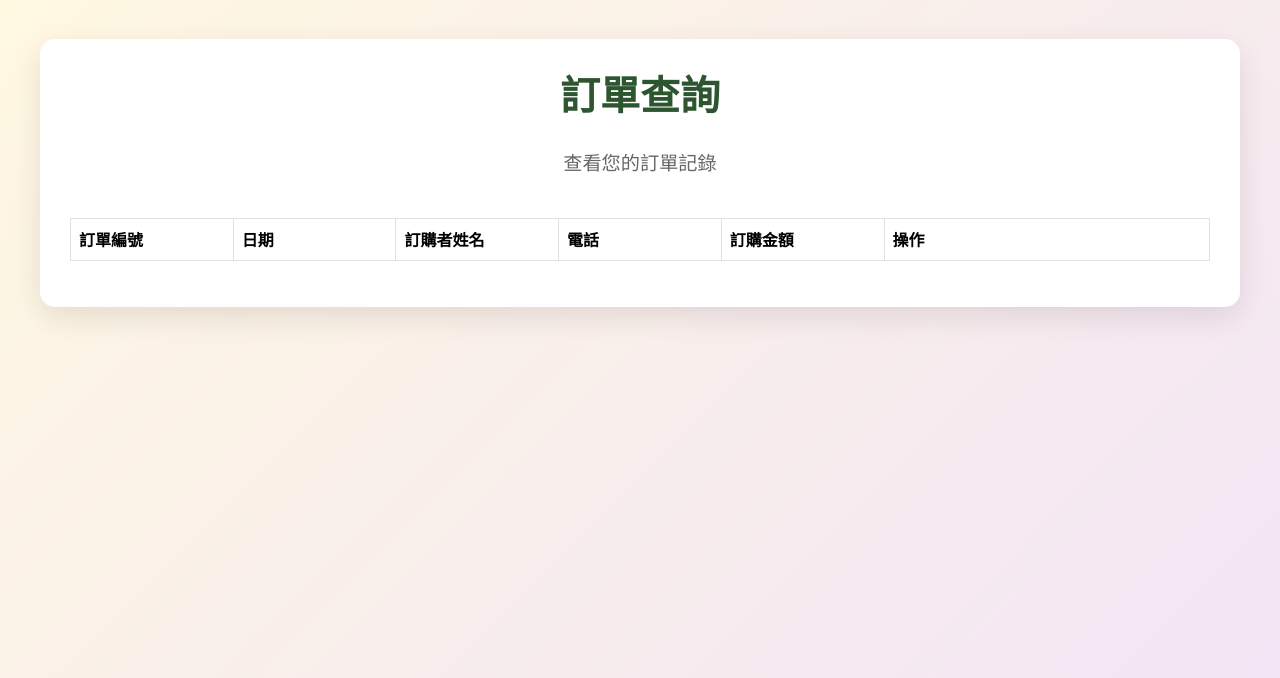
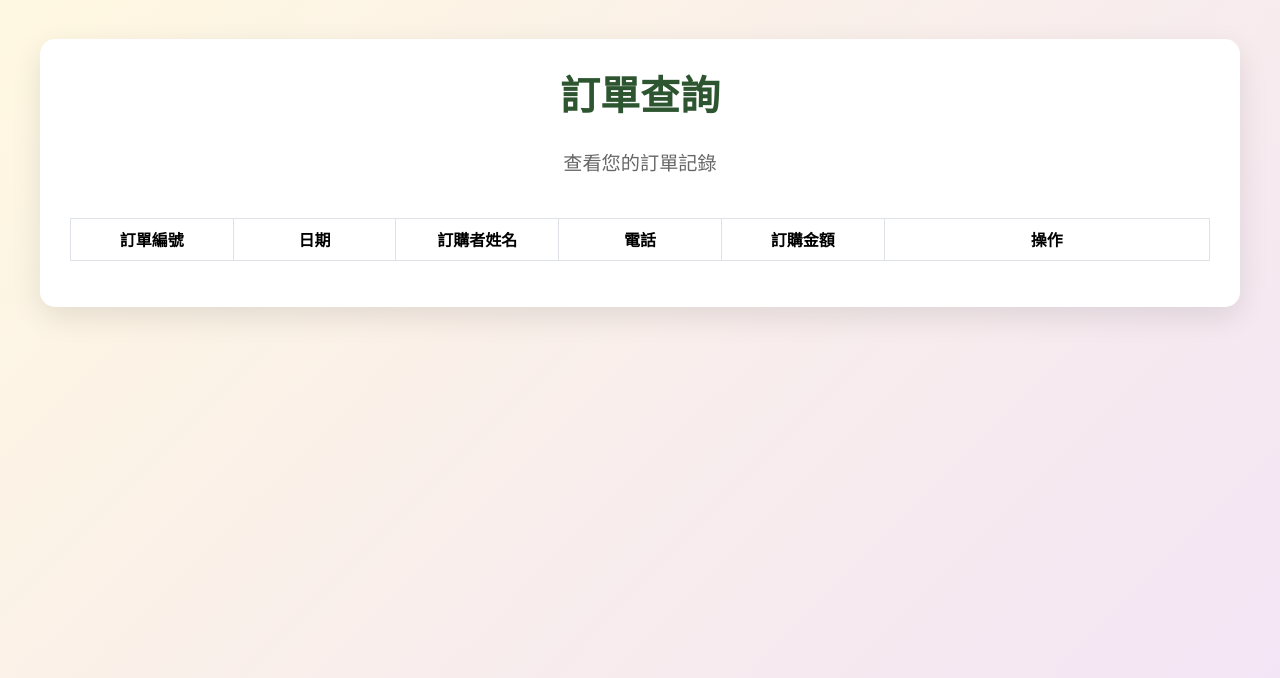
Before and after one commit to doris2678/myphp_homework2_web, a PHP site: page /query_order.php in a window 1280 px wide. Shown: the part 121-799 px from the top of the page. Run offline with PHP 8.4, Linux system fonts and the light colour scheme; the visitor is signed in with stand-in values (Sample User, id 1); data that the repository does not hold is empty.

Commit message:
query_order修改th置中

```diff
--- a/query_order.php
+++ b/query_order.php
@@ -134,6 +134,10 @@
         font-size: 3rem;
         color: #ddd;
         margin-bottom: 20px;
+    }
+
+    th{
+        text-align: center;
     }
     </style>
 </head>
```
